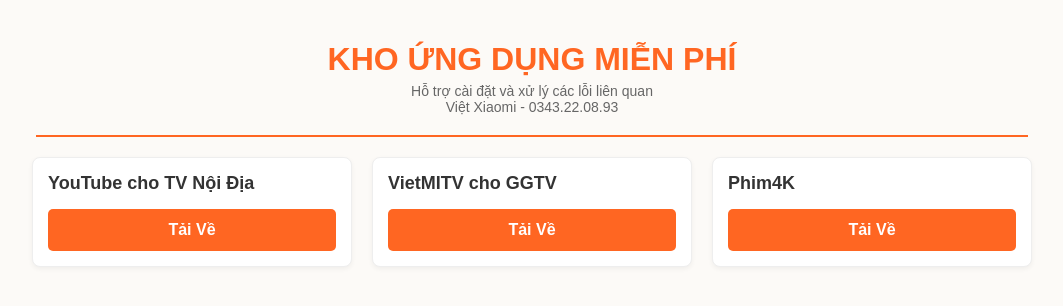
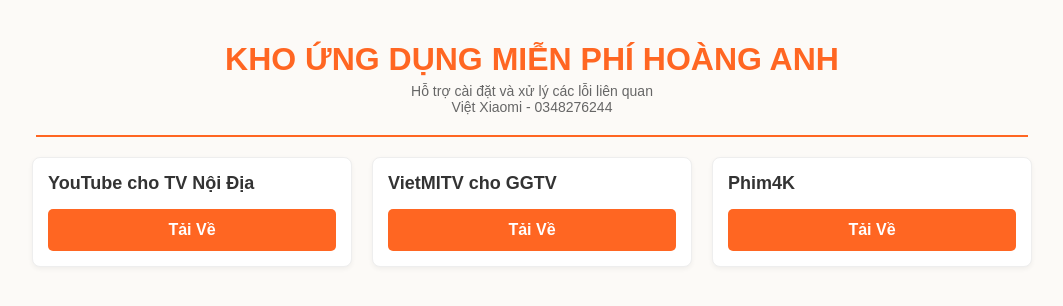
Before and after one commit to hoanganhdo-95/ha-app.github.io, a plain HTML site: page index.html in a window 1280 px wide. Shown: the whole page, without its empty margins (108-1171 px from the left). Drawn offline with Linux system fonts and the light colour scheme.

Commit message:
Update index.html

```diff
--- a/index.html
+++ b/index.html
@@ -18,15 +18,15 @@
 </head>
 <body>
 
-    <h1>KHO ỨNG DỤNG MIỄN PHÍ</h1>
-    <p class="subtitle">Hỗ trợ cài đặt và xử lý các lỗi liên quan<br>Việt Xiaomi - 0343.22.08.93</p>
+    <h1>KHO ỨNG DỤNG MIỄN PHÍ HOÀNG ANH</h1>
+    <p class="subtitle">Hỗ trợ cài đặt và xử lý các lỗi liên quan<br>Việt Xiaomi - 0348276244</p>
     <hr>
 
     <div class="container">
         <!-- Ứng dụng 1 -->
         <div class="card">
             <h3>YouTube cho TV Nội Địa</h3>
-            <a href="ten-file-1.apk" class="btn-download">Tải Về</a>
+            <a href="mcu.apk" class="btn-download">Tải Về</a>
         </div>
 
         <!-- Ứng dụng 2 -->
```
